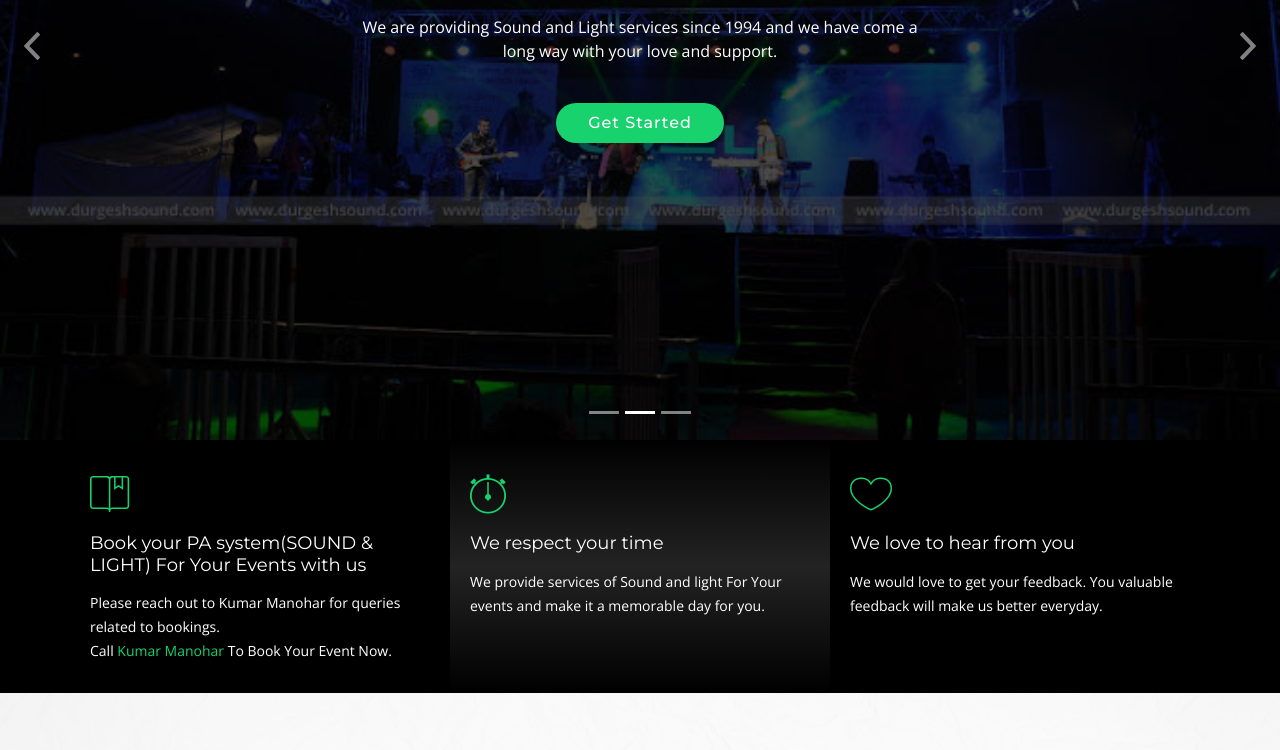
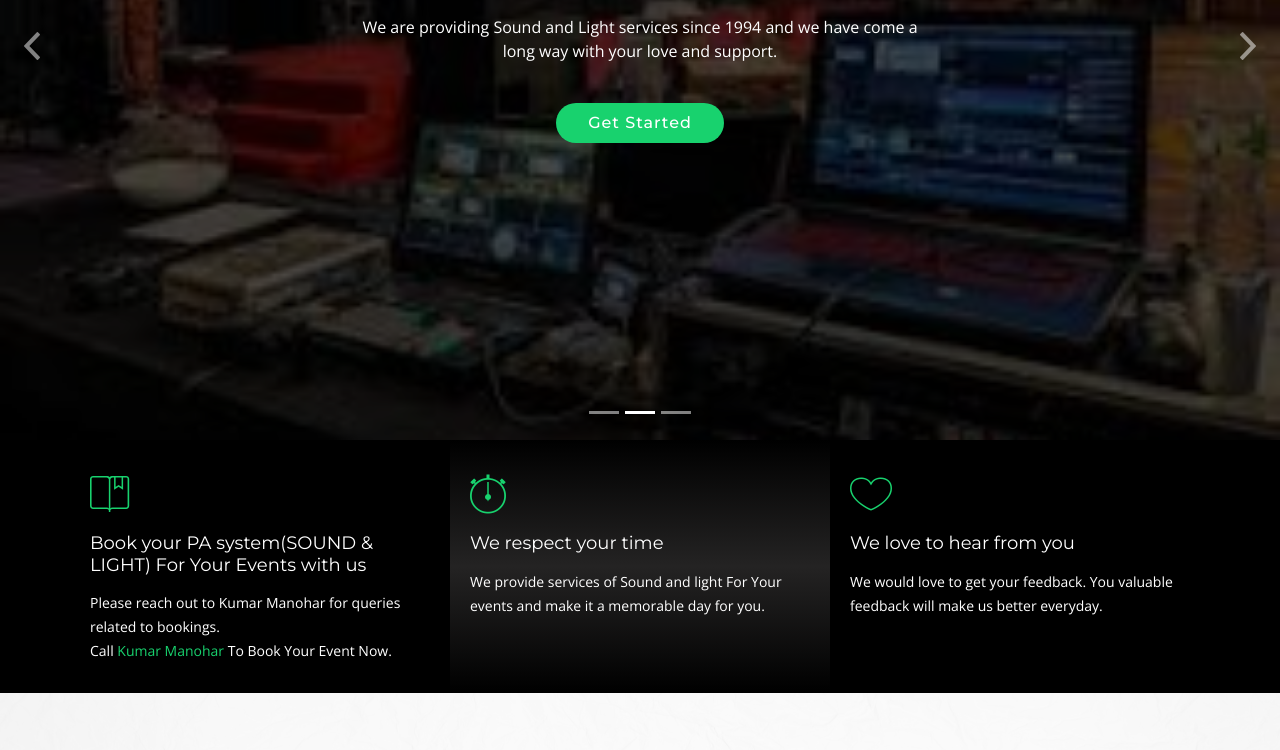
Before and after one commit to katul/GMSounds, a plain HTML site: page index.html in a window 1280 px wide. Shown: the part 360-1110 px from the top of the page. Drawn offline with nearby package versions, Linux system fonts and the light colour scheme; a script that the page names is missing; files whose address does not match are found by name.

Commit message:
update background

```diff
--- a/index.html
+++ b/index.html
@@ -84,7 +84,7 @@
           </div>
 
           <div class="carousel-item">
-            <div class="carousel-background"><img src="assets/img/intro-carousel/6.jpeg" alt=""></div>
+            <div class="carousel-background"><img src="assets/img/intro-carousel/10.jpg" alt=""></div>
             <div class="carousel-container">
               <div class="carousel-content">
                 <h2>Our Experience helps you serve better</h2>
```
Also changed, not shown: assets/img/intro-carousel/10.jpg (added).
